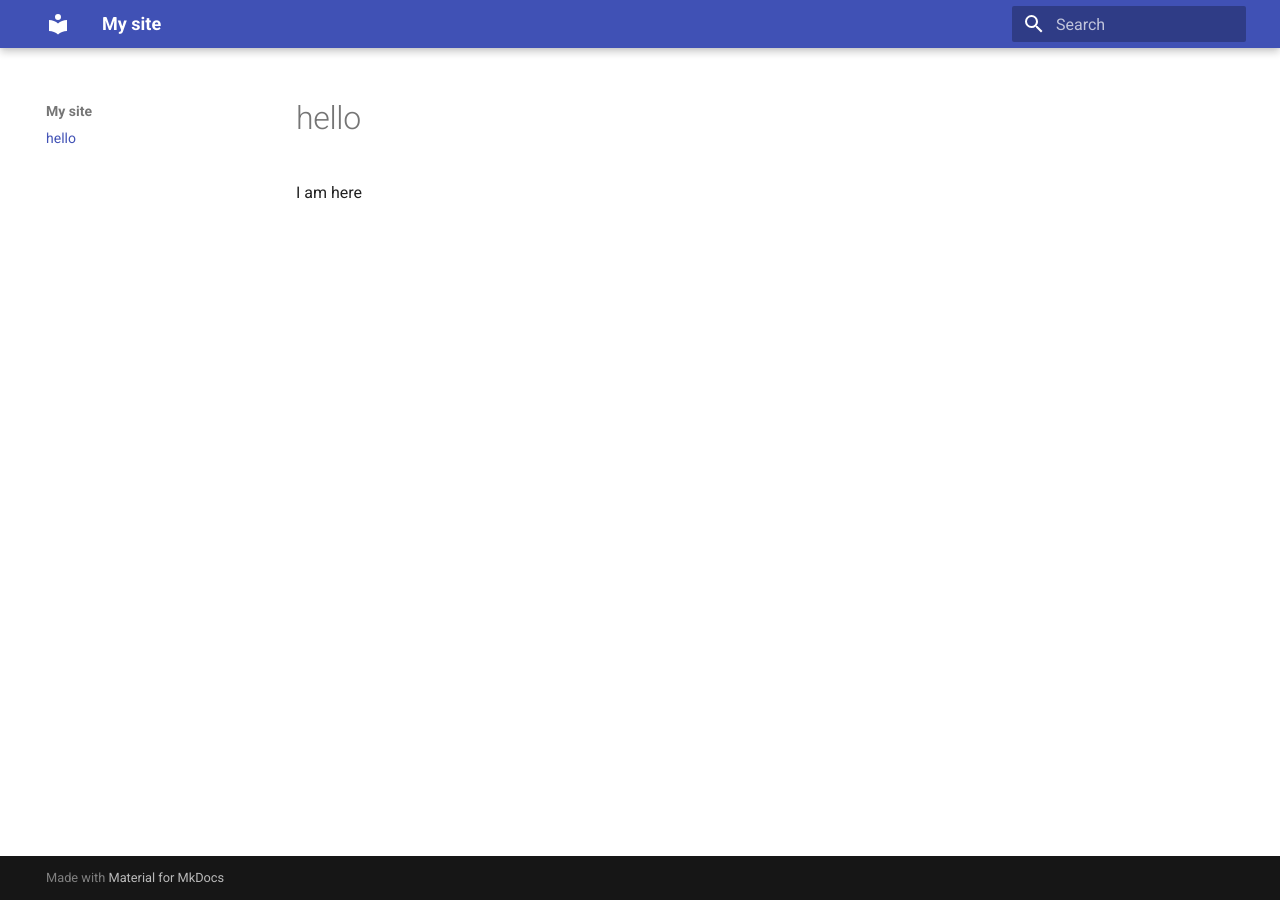
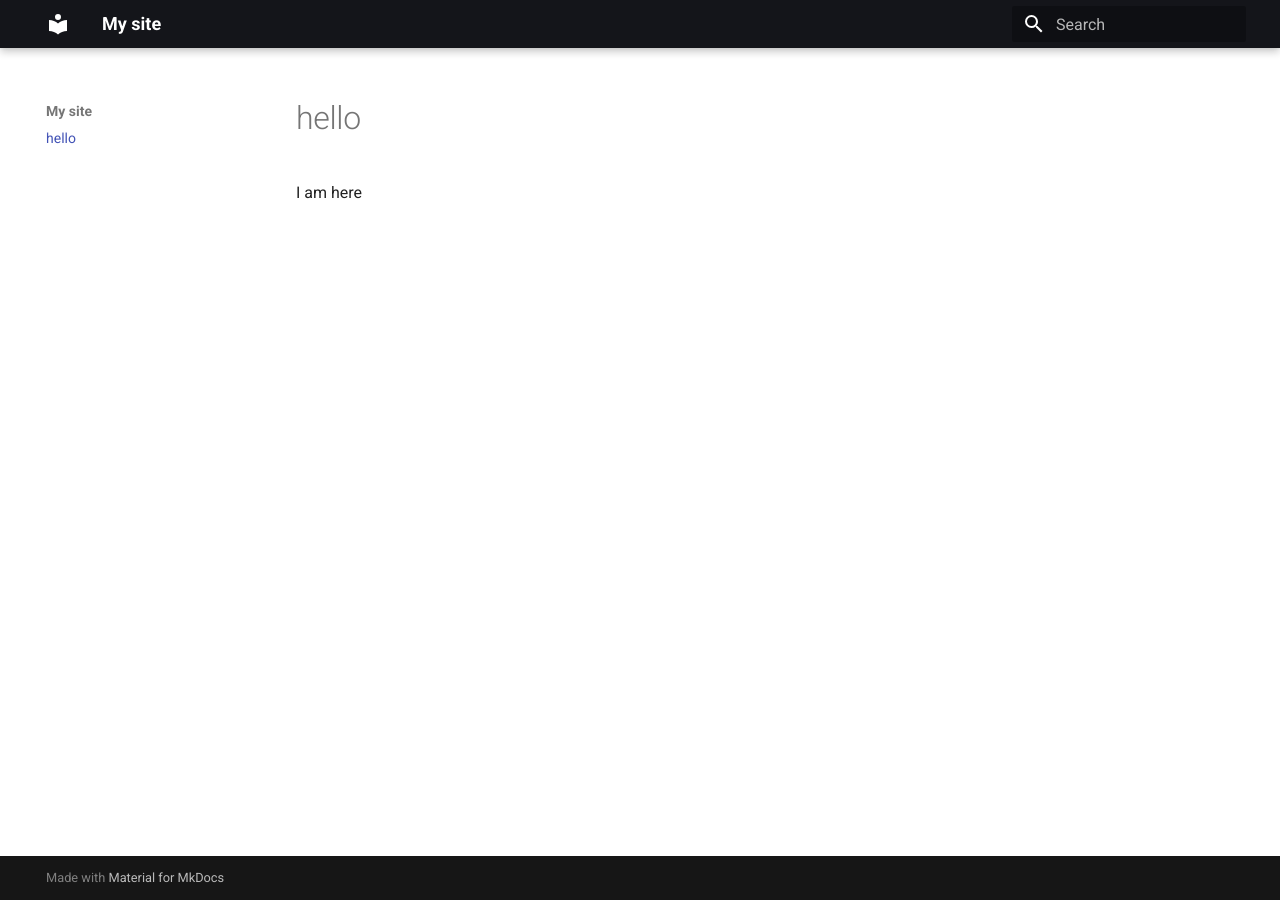
Before and after one commit to echosprint/TabularTransformer, an MkDocs documentation site: the page built from docs/index.md, in a window 1280 px wide. Built offline with MkDocs 1.6.1 and Material for MkDocs 9.7.7, drawn with Linux system fonts in a browser that asks for light colours.

Commit message:
doc color

```diff
--- a/mkdocs.yml
+++ b/mkdocs.yml
@@ -2,3 +2,6 @@ site_name: My site
 site_url: https://echosprint.github.io/TabularTransformer/
 theme:
   name: material
+  palette:
+    primary: black
+    accent: grey
```
